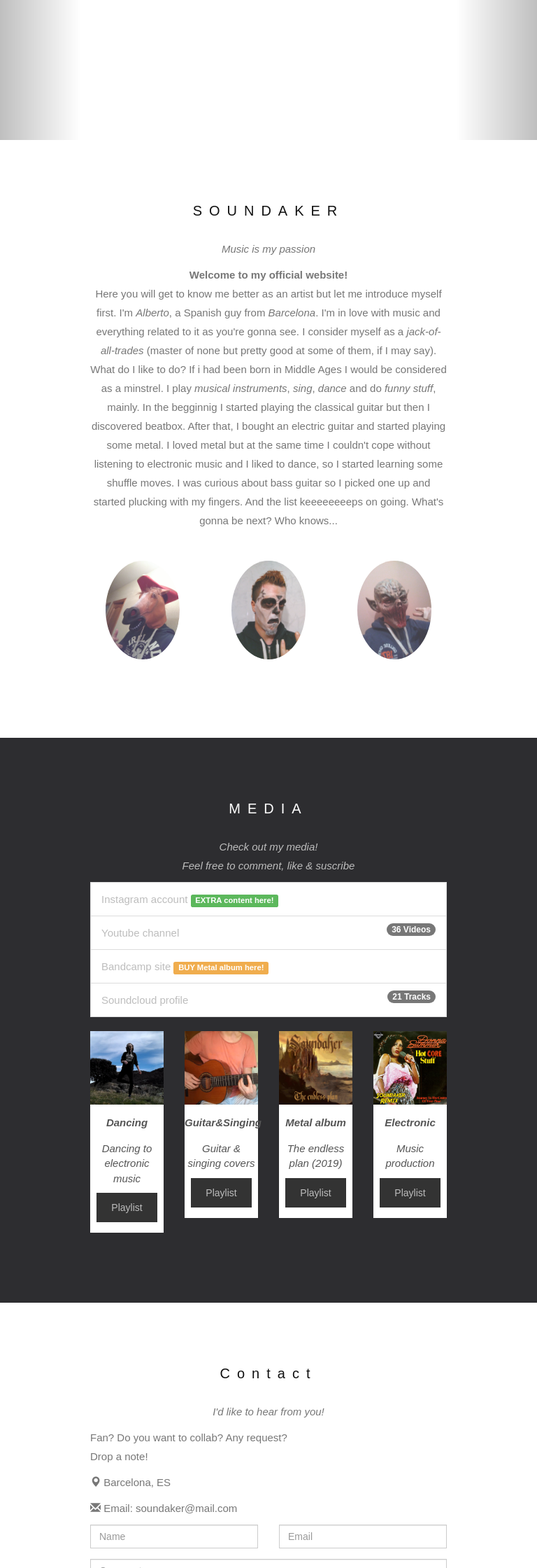
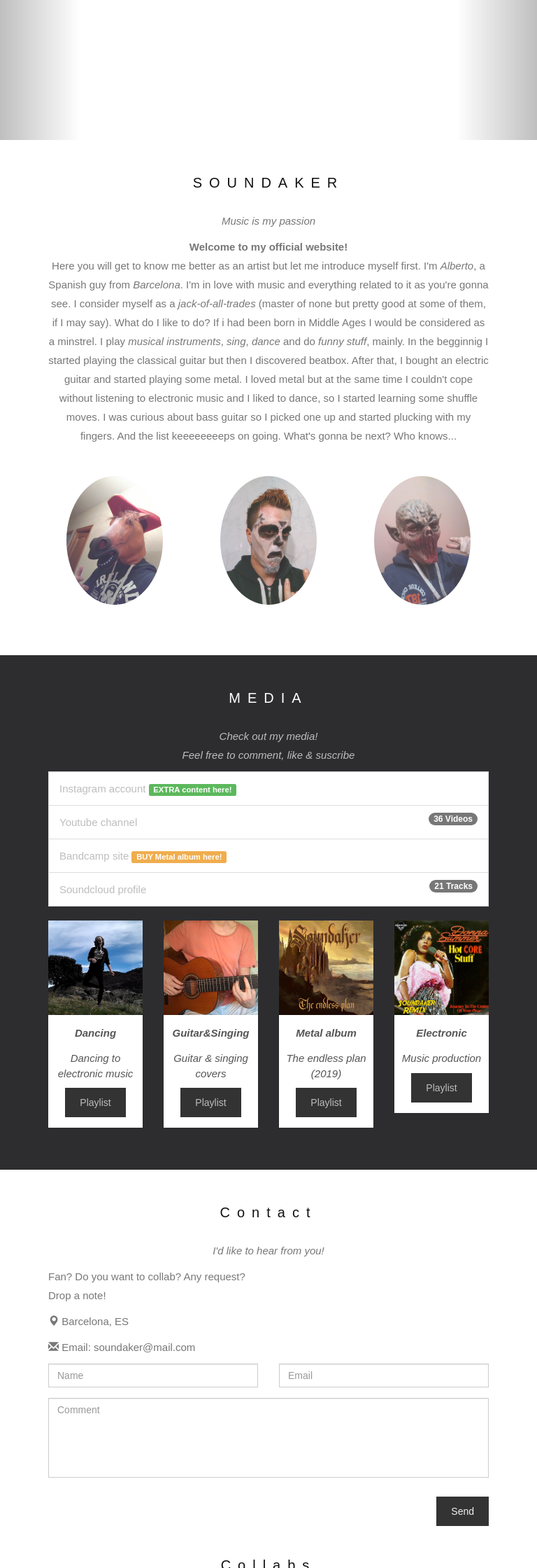
Before and after one commit to AlbertoIzq/AlbertoIzq-2.ArtistWebsite, a Flask app: page / in a window 768 px wide. Shown: the part 600-2840 px from the top of the page at 70% size. Run offline with Flask 2, Linux system fonts and the light colour scheme; some libraries are stand-ins or nearby versions.

Commit message:
Edit mobile html by changing container margins depending on screen size

```diff
--- a/AlbertoIzq-2.ArtistWebsite/templates/homeMobile.html
+++ b/AlbertoIzq-2.ArtistWebsite/templates/homeMobile.html
@@ -31,8 +31,26 @@
             color: #111;
         }
 
-        .container {
-            padding: 8rem 12rem;
+        /* Container paddings depending on screen size */
+        @media (max-width: 480px) {
+            .container {
+                padding: 1rem 1.5rem;
+            }
+        }
+        @media (min-width: 480px) and (max-width: 768px) {
+            .container {
+                padding: 2rem 3rem;
+            }
+        }
+        @media (min-width: 768px) and (max-width: 959px) {
+            .container {
+                padding: 4rem 6rem;
+            }
+        }
+        @media (min-width: 959px) {
+            .container {
+                padding: 8rem 12rem;
+            }
         }
 
         /* Remove rounded borders on input fields */
@@ -115,7 +133,7 @@
             height: 38vh;
         }
 
-        @media (max-width: 60rem) {
+        @media (max-width: 600px) {
             .carousel-caption {
                 display: none; /* Hide the carousel text when the screen is less than 600 pixels wide */
             }
```
